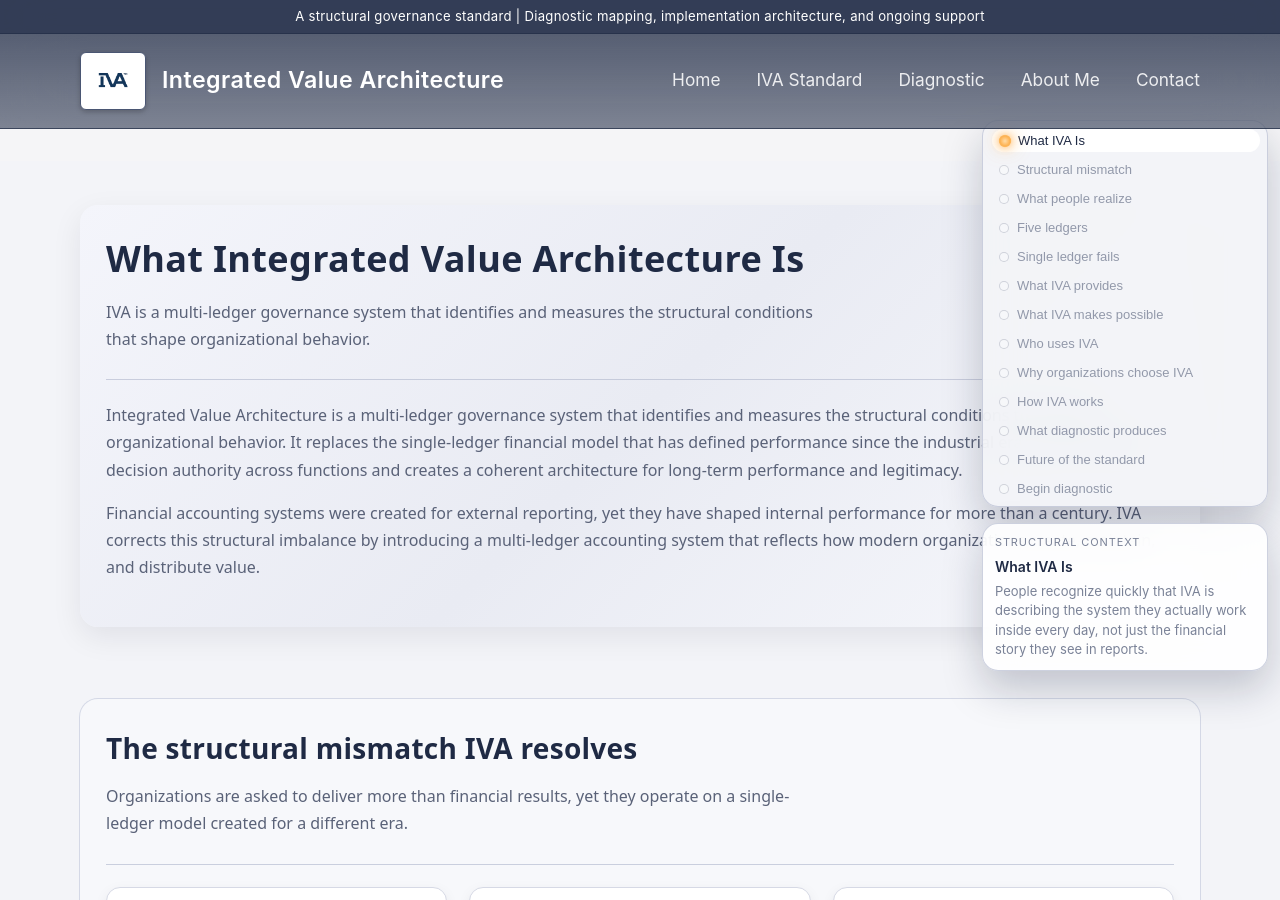
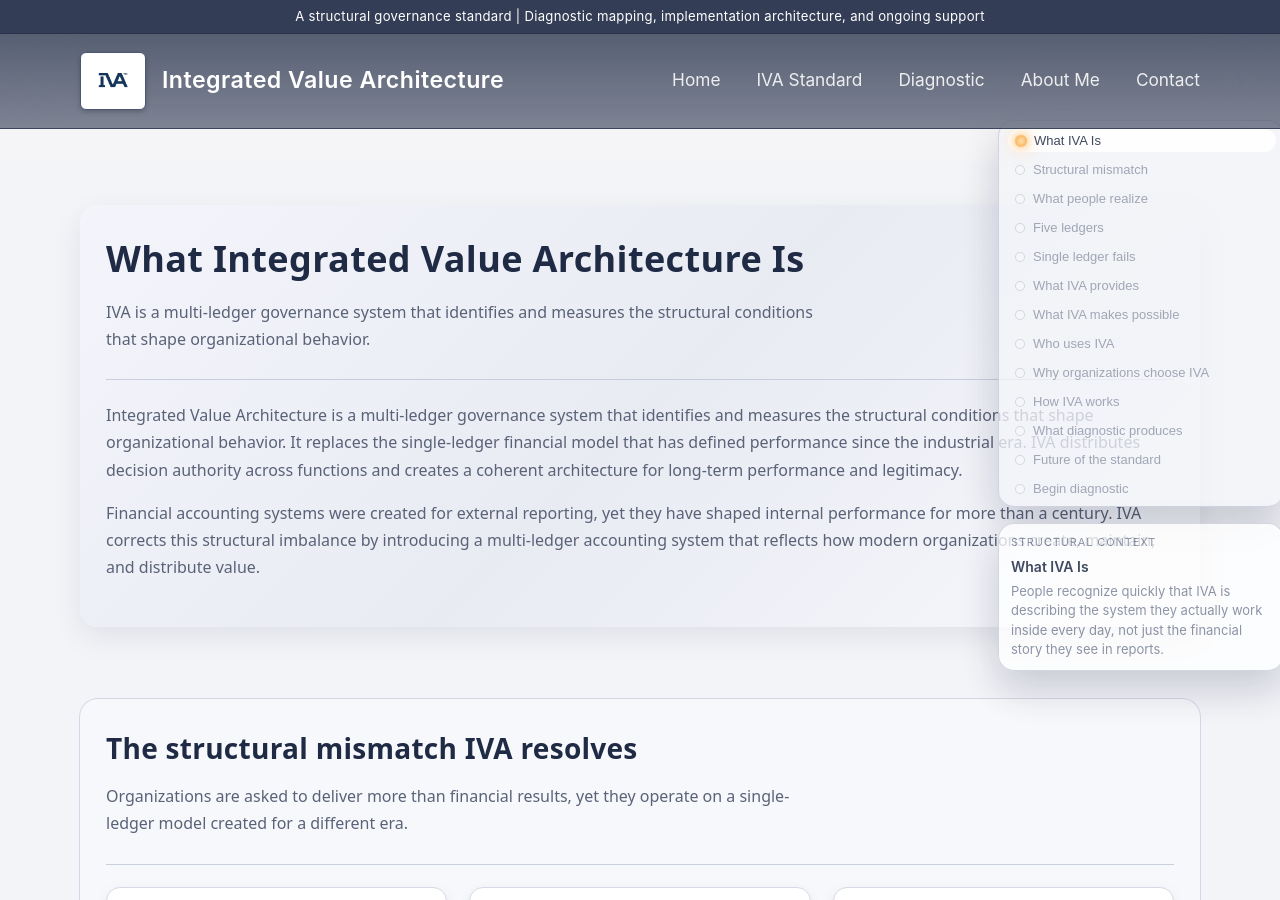
Before and after one commit to efost7873/integratedvaluearchitecture.com, a Jekyll site: the page built from index.html, in a window 1280 px wide and 900 px high. Built offline with Jekyll 4.4.1, drawn with Linux system fonts in a browser that asks for light colours.

Commit message:
Update index.html

```diff
--- a/index.html
+++ b/index.html
@@ -3,7 +3,7 @@ layout: default
 title: Integrated Value Architecture
 ---
 
-<div id="iva-structural-engine" aria-label="Page navigation and structural context">
+<div id="iva-structural-engine" class="peek" aria-label="Page navigation and structural context">
   <div class="iva-structural-bar">
     <button class="iva-structural-node" data-section="what-iva-is">
       <span class="iva-structural-dot"></span>
@@ -71,6 +71,7 @@ title: Integrated Value Architecture
 </div>
 
 <div class="iva-page">
+
 <main>
 
   <section id="what-iva-is" class="iva-band-strong">
```
